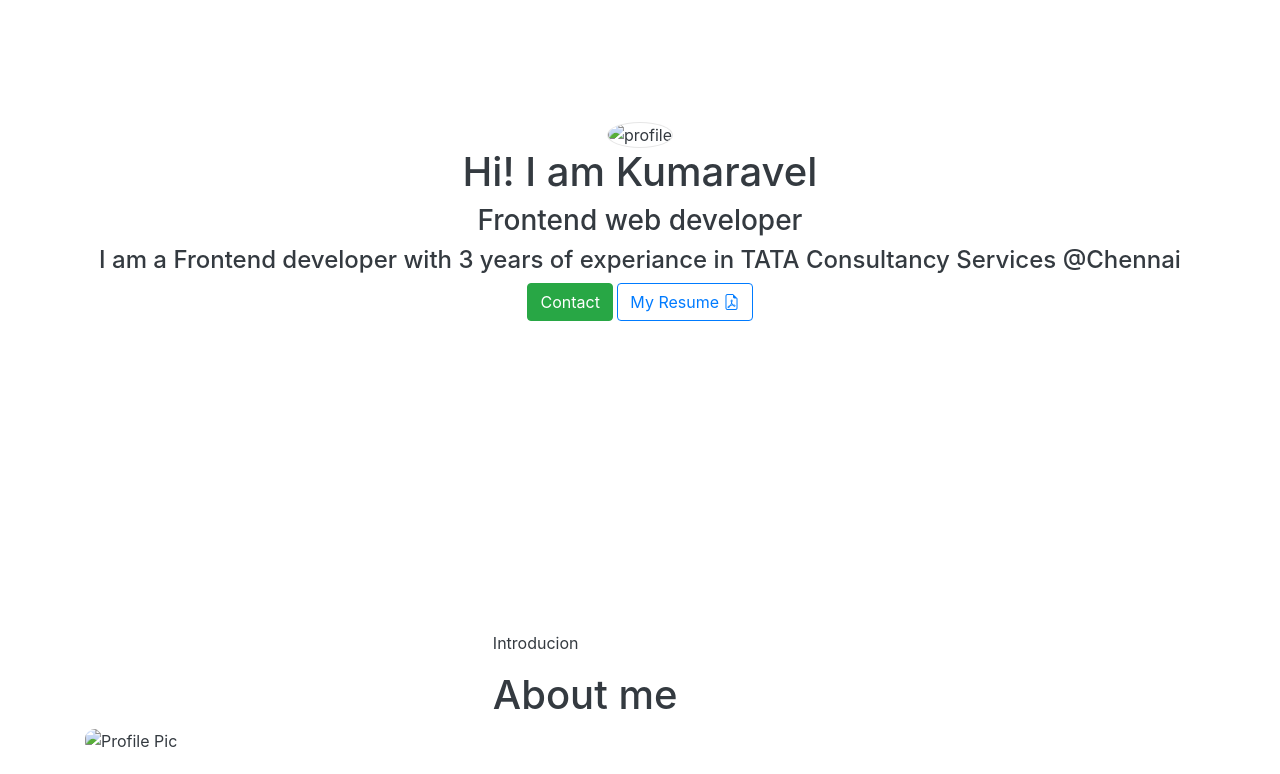
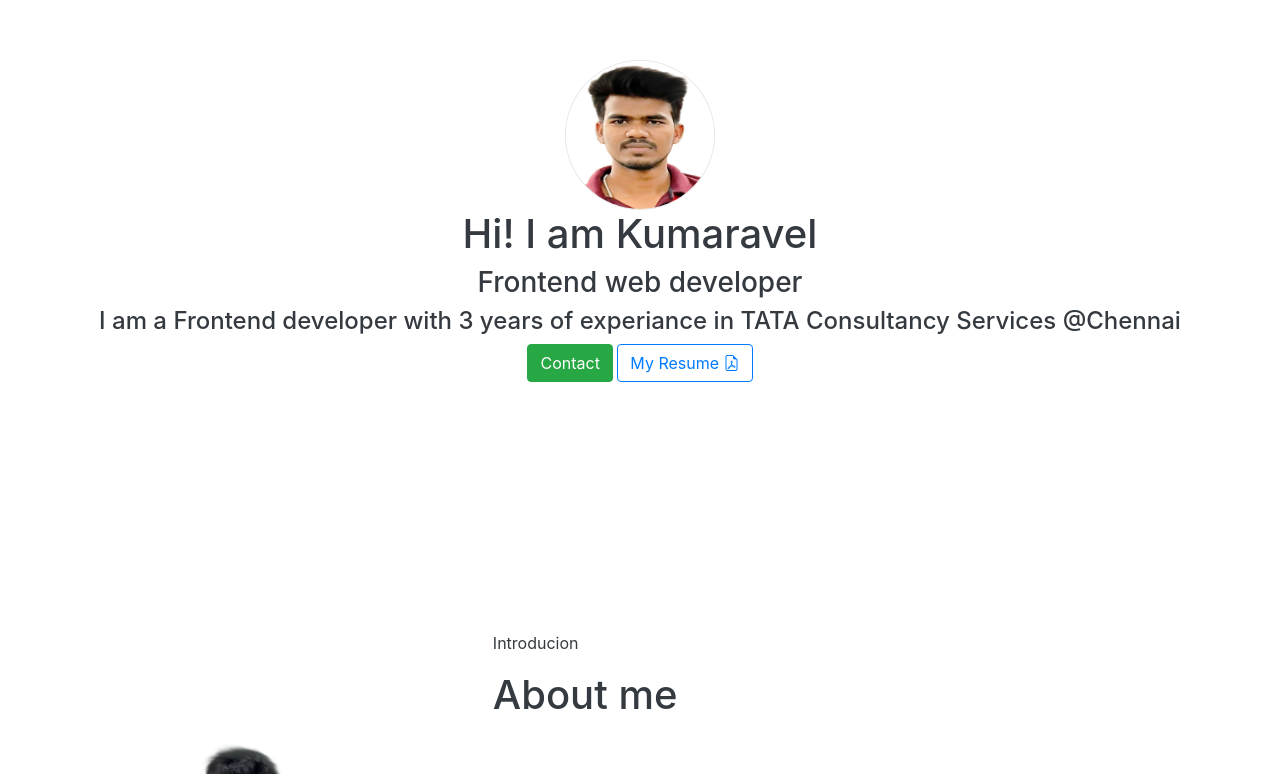
Before and after one commit to KumaravelMG/Portfolio, a plain HTML site: page index.html in a window 1280 px wide. Shown: the part 280-1054 px from the top of the page. Drawn offline with nearby package versions, Linux system fonts and the light colour scheme; the site is published under a folder, as on GitHub Pages, so addresses that start at the root find nothing.

Commit message:
Update index.html

```diff
--- a/index.html
+++ b/index.html
@@ -77,7 +77,7 @@
                 <div class="pic-1">
                     <div class="pic">
 
-                        <img class="profile" width="150px" height="150px" src="/Image/post.jpg" alt="profile">
+                        <img class="profile" width="150px" height="150px" src="Image/post.jpg" alt="profile">
                     </div>
                 </div>
 
@@ -117,7 +117,7 @@
 
                 <div class="col col-12 col-md-12 col-lg-4 ">
 
-                    <img width="320px" class="banner" src="/Image/about jpj.jpg" alt="Profile Pic">
+                    <img width="320px" class="banner" src="Image/about jpj.jpg" alt="Profile Pic">
                 </div>
                 <div class="col about">
 
```
